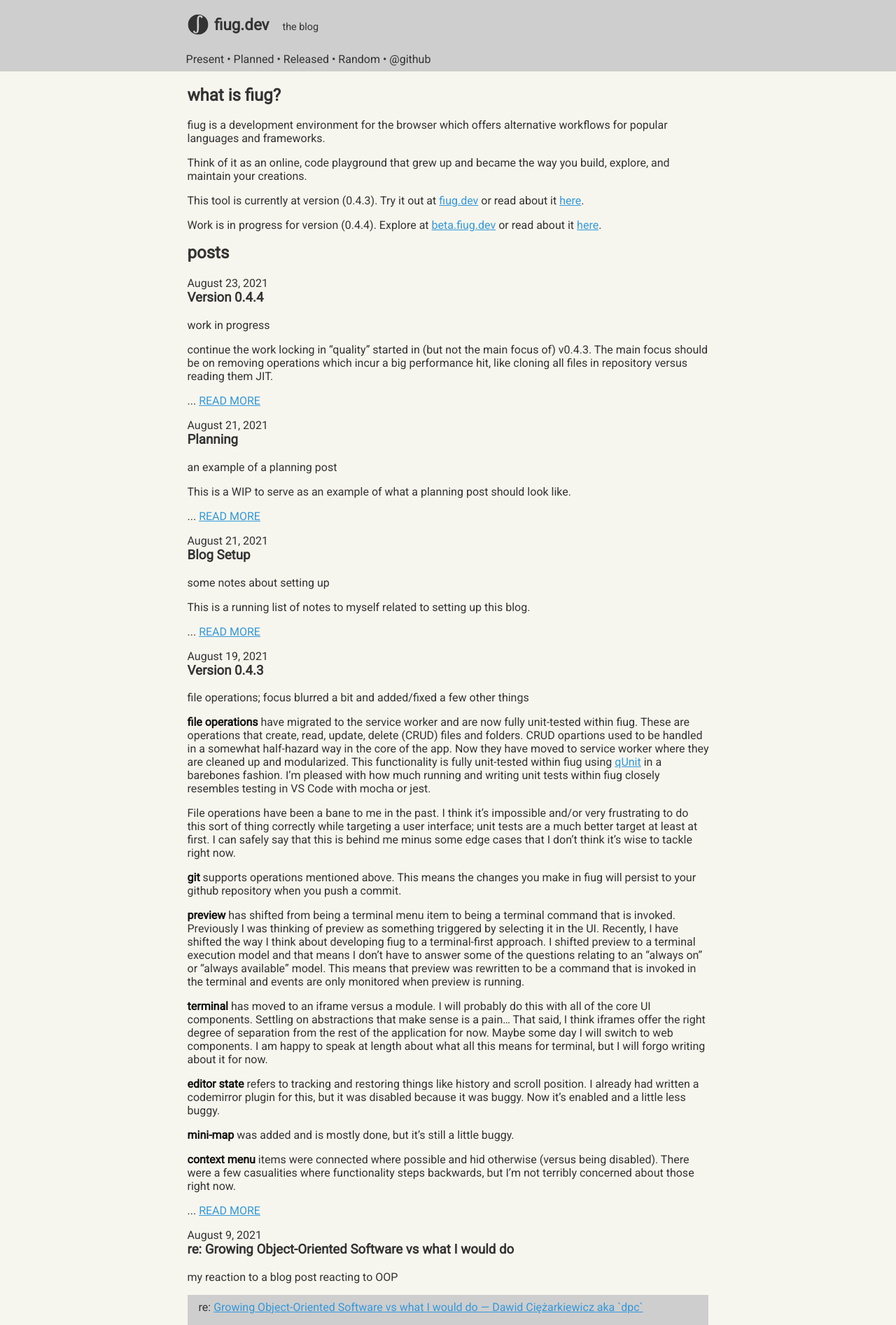
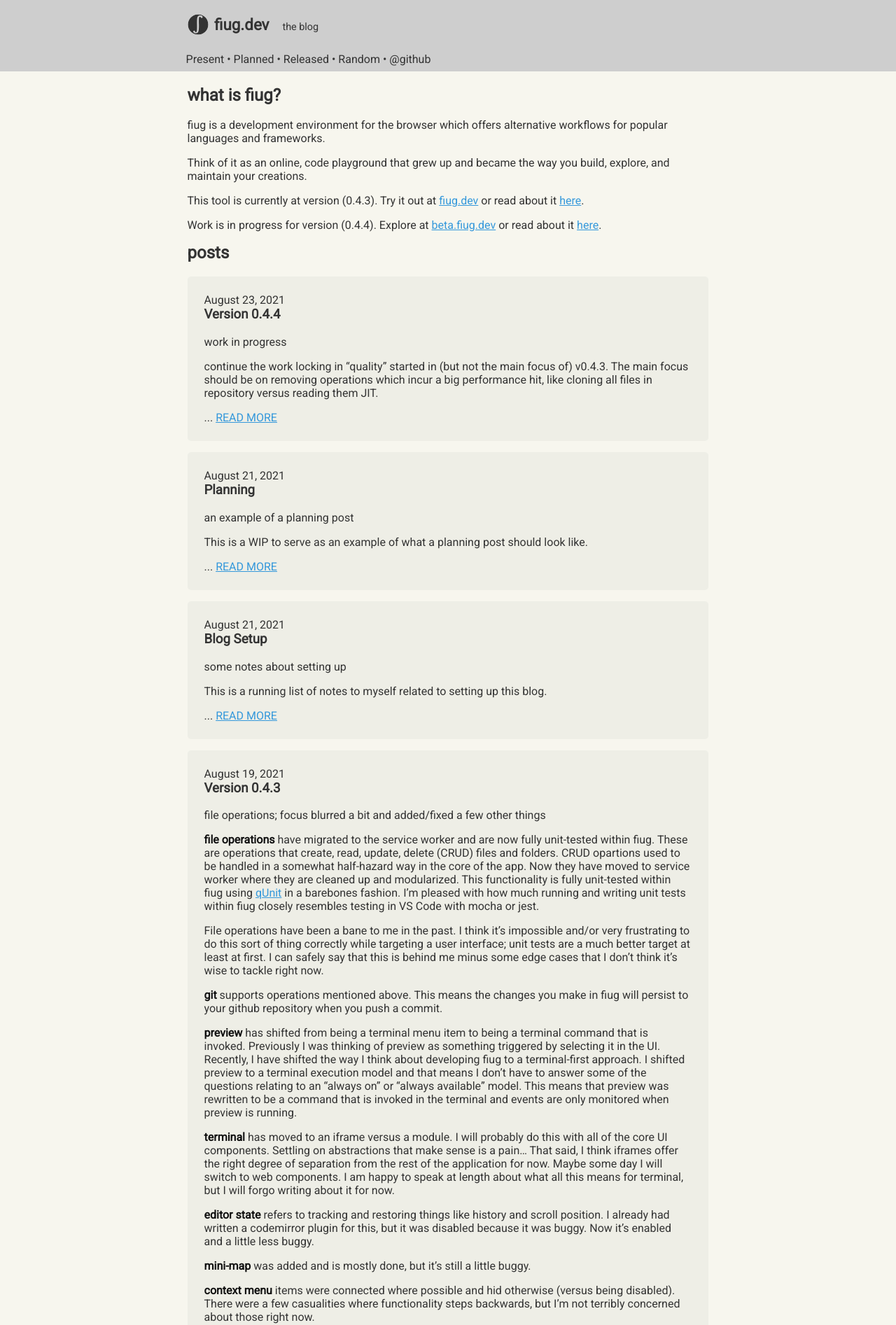
Before and after one commit to fiugd/blog, a Jekyll site: the page built from docs/index.md, in a window 1280 px wide. Shown: the top 1893 px of the page at 70% size. Built offline with Jekyll 4.4.1, drawn with Linux system fonts in a browser that asks for light colours.

Commit message:
Update style.scss

```diff
--- a/docs/css/style.scss
+++ b/docs/css/style.scss
@@ -150,7 +150,12 @@
 }
 input.task-list-item-checkbox { margin-right: 0.5em; }
 li.post, li.task-list-item { list-style: none;}
-li.post {  margin-bottom: 1em;  }
+li.post {
+    margin-bottom: 1em;
+    background: #6771;
+    padding: 1.5em;
+    border-radius: 5px;
+}
 li.task-list-item {  padding-bottom: 0.25em;  }
 ul.tags, ul.posts, ul.task-list { list-style: none; padding: 0; }
 ul.tags { display: none; }
```
